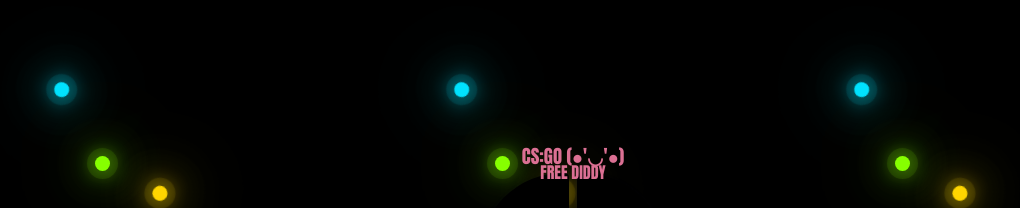
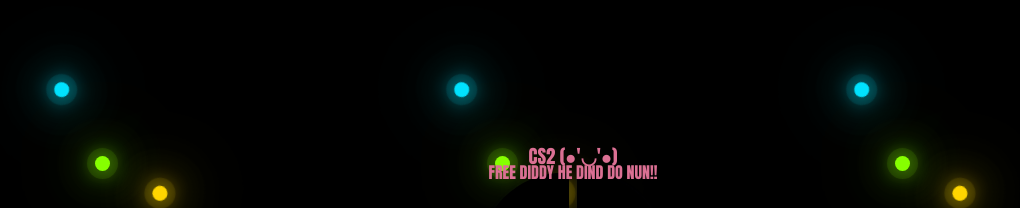
Before and after one commit to Ohiocitize/bookish-octo-garbanzo, a plain HTML site: page index.html in a window 1280 px wide. Shown: the part 244-452 px from the top of the page, without its empty margins (67-1087 px from the left). Drawn offline with Linux system fonts and the light colour scheme.

Commit message:
Update index.html

```diff
--- a/index.html
+++ b/index.html
@@ -49,11 +49,11 @@
 
   <div class="Senior">
         <div class="Minor">
-            <h3>CS:GO (●'◡'●)</h3>
+            <h3>CS2 (●'◡'●)</h3>
         </div>
 
         <div class="Minor2">
-            <p>FREE DIDDY</p>
+            <p>FREE DIDDY HE DIND DO NUN!!</p>
         </div>
     </div>
     </div>
```
